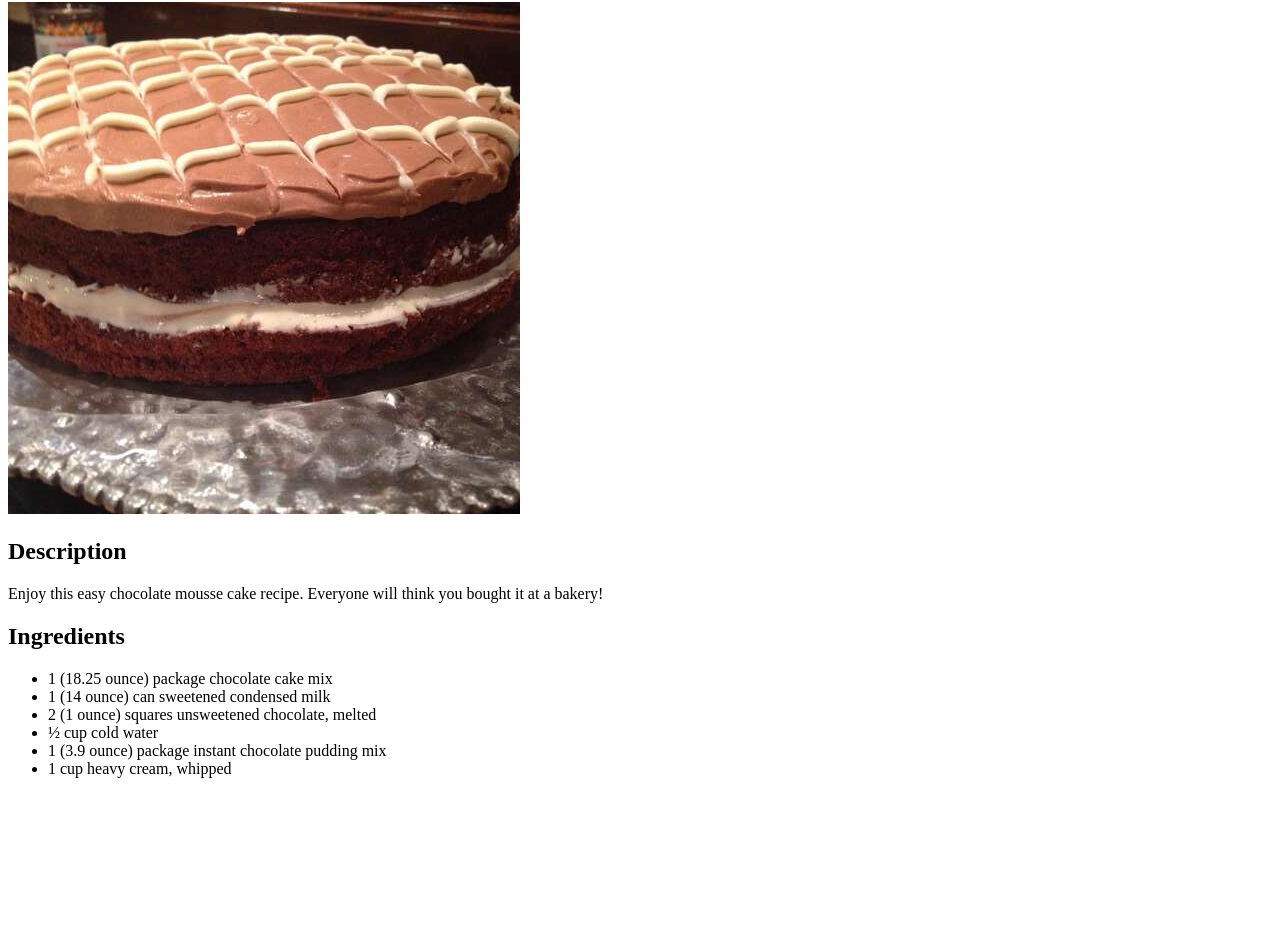
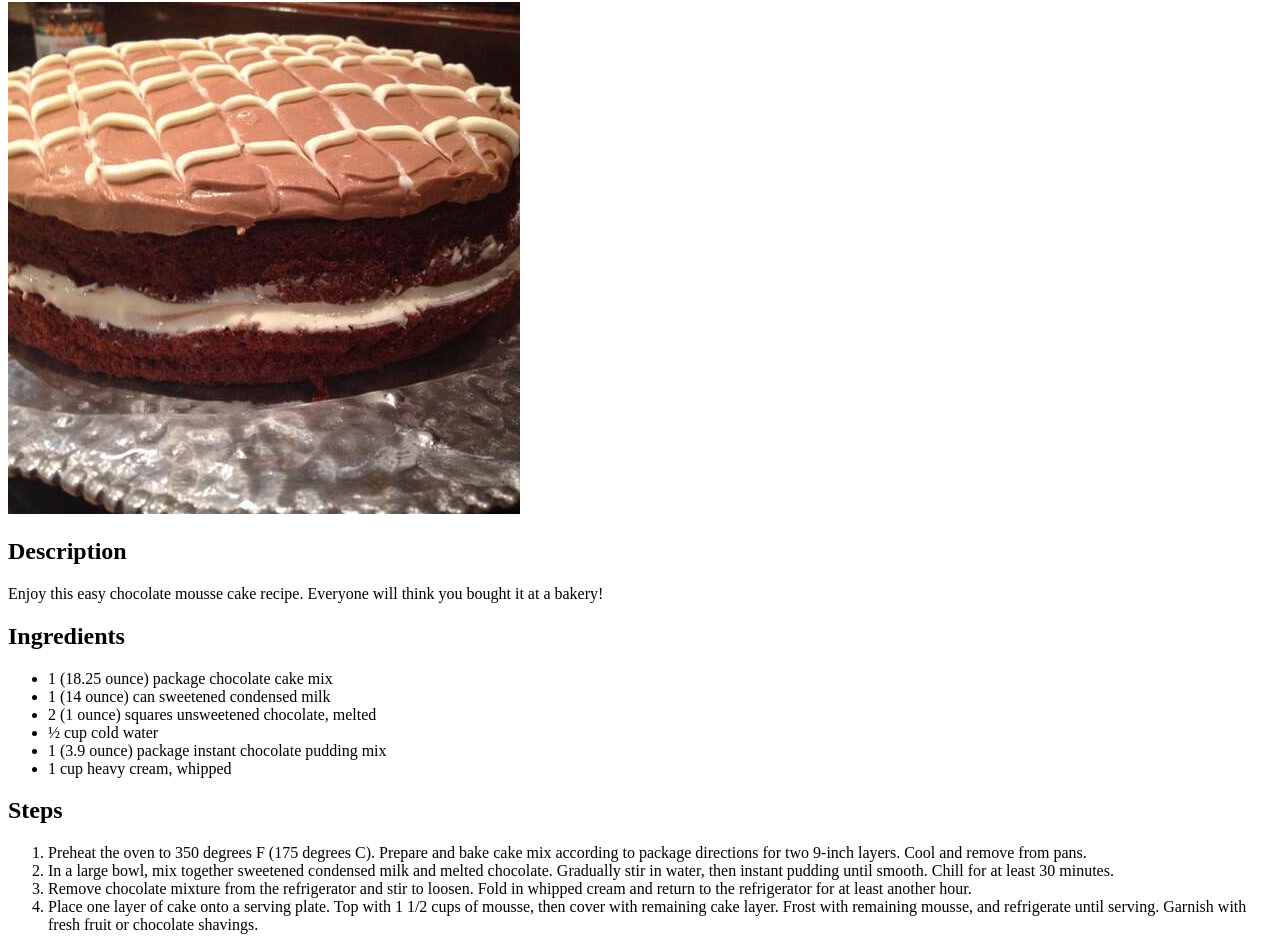
Before and after one commit to aquibulhaq/odin-recipes, a plain HTML site: page recipes/chocolate-mousse-cake.html in a window 1280 px wide. Shown: the part 78-1028 px from the top of the page. Before the commit the page ends 872 px from the top, so only its background shows below. Drawn offline with Linux system fonts and the light colour scheme.

Commit message:
Add steps to chocolate-mousse-cake.html
Steps are added as an ordered list.

```diff
--- a/recipes/chocolate-mousse-cake.html
+++ b/recipes/chocolate-mousse-cake.html
@@ -26,6 +26,30 @@
     <li>1 (3.9 ounce) package instant chocolate pudding mix</li>
     <li>1 cup heavy cream, whipped</li>
   </ul>
+
+  <h2>Steps</h2>
+
+  <ol>
+    <li>
+      Preheat the oven to 350 degrees F (175 degrees C). Prepare and bake cake mix according to package directions for
+      two 9-inch layers. Cool and remove from pans.
+    </li>
+
+    <li>
+      In a large bowl, mix together sweetened condensed milk and melted chocolate. Gradually stir in water, then instant
+      pudding until smooth. Chill for at least 30 minutes.
+    </li>
+
+    <li>
+      Remove chocolate mixture from the refrigerator and stir to loosen. Fold in whipped cream and return to the
+      refrigerator for at least another hour.
+    </li>
+
+    <li>
+      Place one layer of cake onto a serving plate. Top with 1 1/2 cups of mousse, then cover with remaining cake layer.
+      Frost with remaining mousse, and refrigerate until serving. Garnish with fresh fruit or chocolate shavings.
+    </li>
+  </ol>
 </body>
 
 </html>
```
